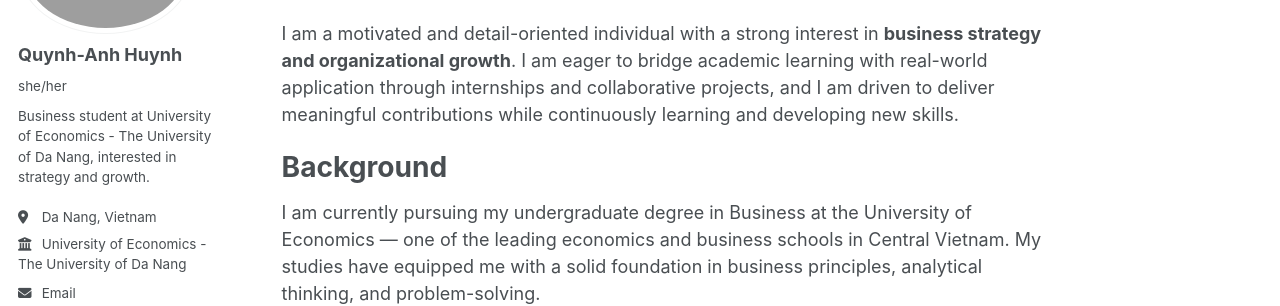
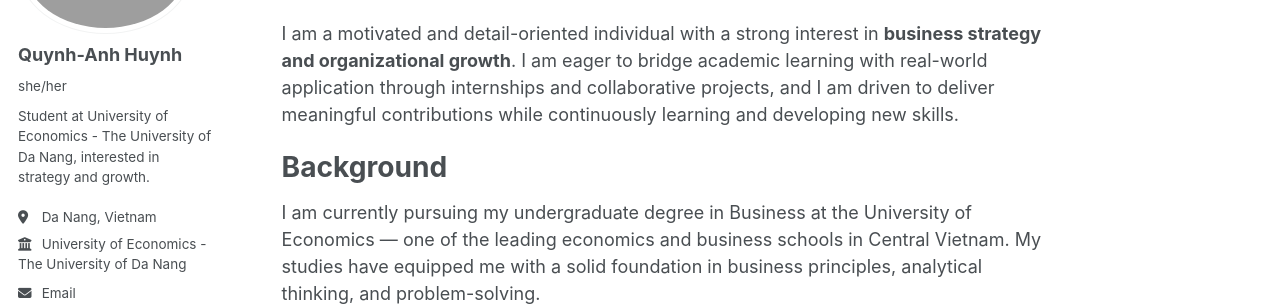
Before and after one commit to quynhanhhuynh/quynhanhhuynh.github.io, a Jekyll site: the page built from _pages/about.md, in a window 1280 px wide. Shown: the part 201-507 px from the top of the page. Built offline with Jekyll 4.4.1, drawn with Linux system fonts in a browser that asks for light colours; a script bundle is joined from its source files by our own code; library files that are not in the unit come from our copies.

Commit message:
Edit bio

```diff
--- a/_config.yml
+++ b/_config.yml
@@ -26,7 +26,7 @@ author:
   avatar           : "profile.png"
   name             : "Quynh-Anh Huynh"
   pronouns         : "she/her"
-  bio              : "Business student at University of Economics - The University of Da Nang, interested in strategy and growth."
+  bio              : "Student at University of Economics - The University of Da Nang, interested in strategy and growth."
   location         : "Da Nang, Vietnam"
   employer         : "University of Economics - The University of Da Nang"
   uri              : # URL
```
